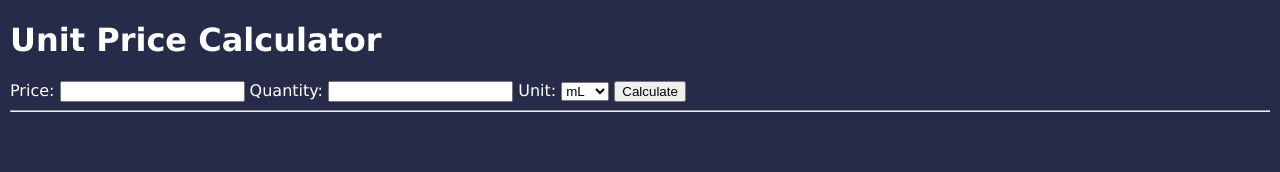
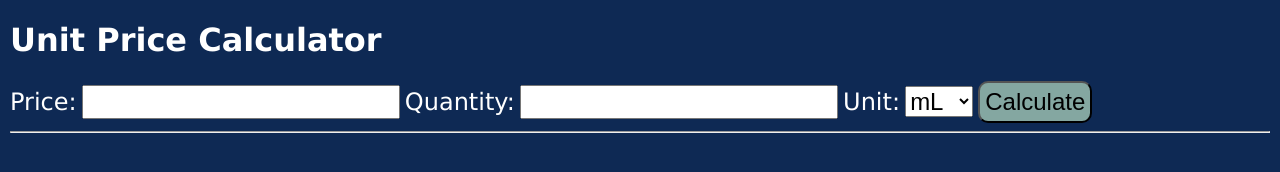
Before and after one commit to alfredphysarani/unit-price-calculator, a plain HTML site: page index.html in a window 1280 px wide. Drawn offline with Linux system fonts and the light colour scheme.

Commit message:
font size and color change

```diff
--- a/style.css
+++ b/style.css
@@ -1,10 +1,21 @@
 body {
-    background-color: #252B48;
+    background-color: #0E2954;
     color: white;
     margin: 10px;
     font-family: 'Lucida Sans', 'Lucida Sans Regular', 'Lucida Grande', 'Lucida Sans Unicode', Geneva, Verdana, sans-serif;
 }
 
-input, label {
+input, label, select, button {
     display: inline-block;
+    font-size: 24px;
 }
+
+#result-container {
+    font-size: 24px;
+}
+
+button {
+    background-color: #84A7A1;
+    border-radius: 10px;
+    padding: 5px;
+}
```
